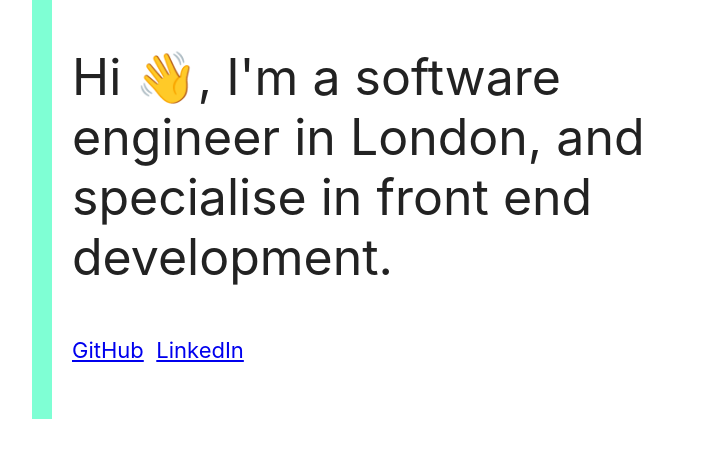
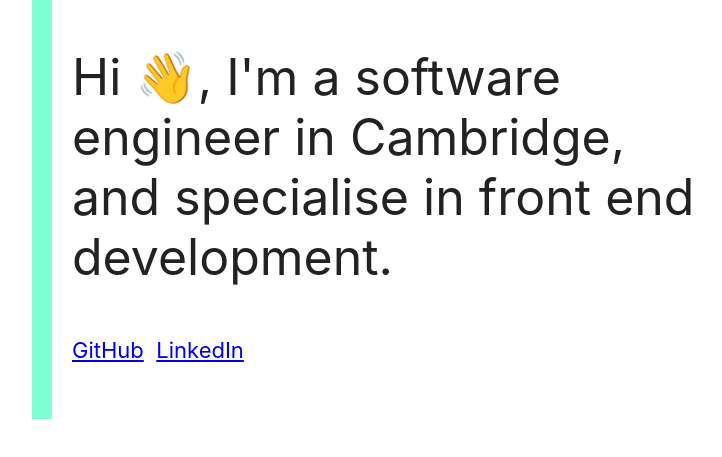
Before and after one commit to rpemberton/rpemberton.github.io, a plain HTML site: page index.html in a window 1280 px wide. Shown: the part 159-616 px from the top of the page, without its empty margins (258-980 px from the left). Drawn offline with Linux system fonts and the light colour scheme.

Commit message:
feat(copy): update location

```diff
--- a/index.html
+++ b/index.html
@@ -1,10 +1,10 @@
 <!DOCTYPE html>
 <html lang="en-GB">
   <head>
-    <title>Rob Pemberton, software engineer in London</title>
+    <title>Rob Pemberton, software engineer in Cambridge</title>
     <meta charset="UTF-8">
     <meta name="author" content="Rob Pemberton">
-    <meta name="description" content="Software engineer in London">
+    <meta name="description" content="Software engineer in Cambridge">
     <meta name="viewport" content="width=device-width,initial-scale=1">
     <link rel="icon" type="image/png" sizes="32x32" href="favicon.png">
     <style>
@@ -97,7 +97,7 @@
           </h1>
 
           <p class="card__intro">
-            Hi 👋, I'm a software engineer in London, and specialise in front end development.
+            Hi 👋, I'm a software engineer in Cambridge, and specialise in front end development.
           </p>
 
           <ul class="social">
```
